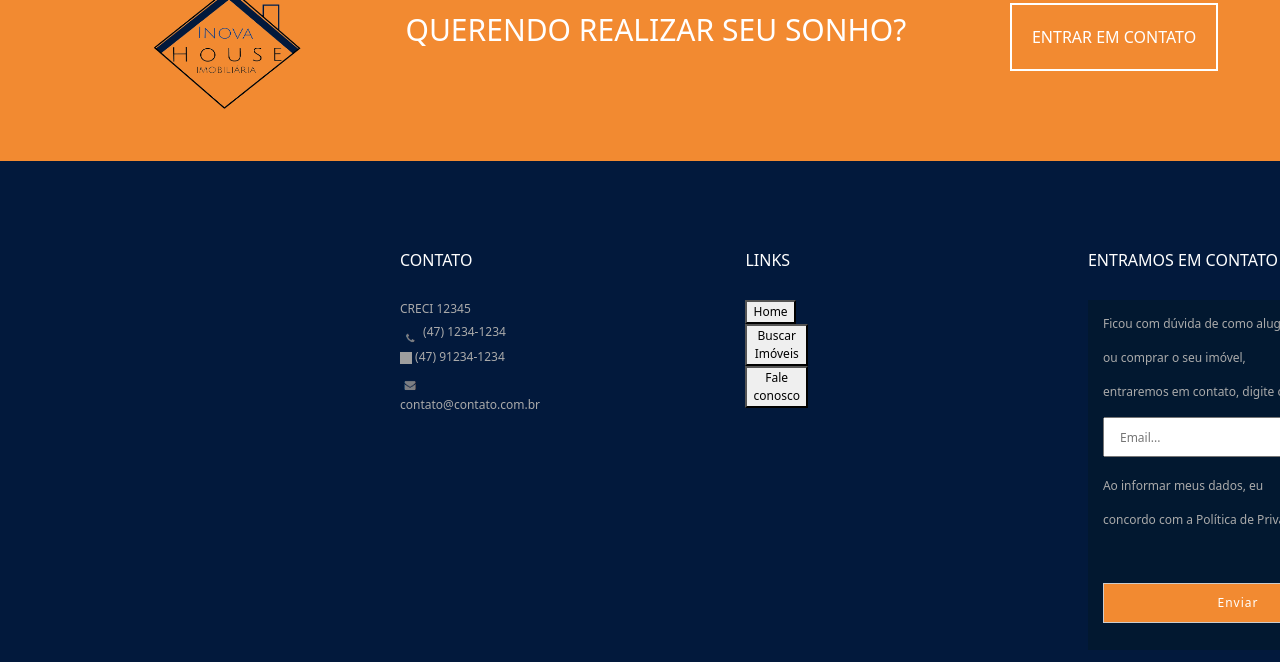
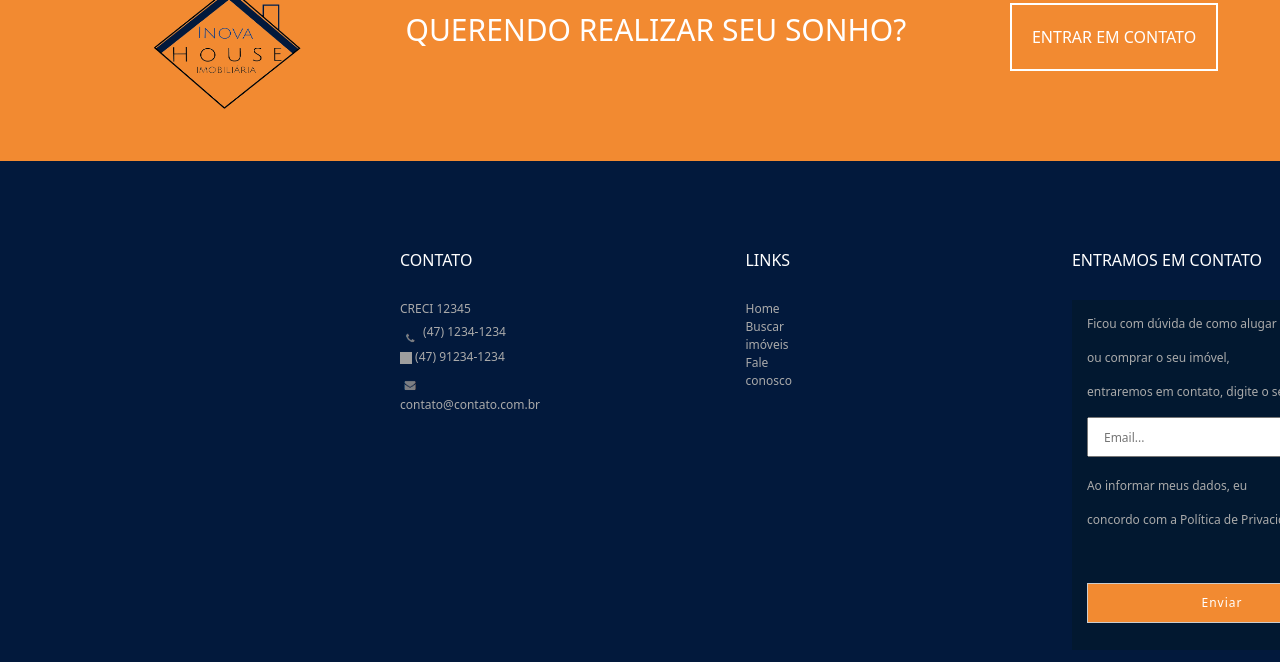
Before and after one commit to vitoriacsantoss/HackatonIntegrado, a Vue app: page / in a window 1280 px wide. Shown: the part 1239-1901 px from the top of the page. Built offline with nearby package versions, Linux system fonts and the light colour scheme; grey boxes are pictures that could not be loaded.

Commit message:
manuMainFooter

```diff
--- a/src/components/MainFooter.vue
+++ b/src/components/MainFooter.vue
@@ -32,15 +32,16 @@ const email = ref('')
         </div>
         <div class="links">
             <h1>LINKS</h1>
-            <div class="bot">
-                <button @click="$router.push({ name: 'home' })">Home</button>
+           <div>
+            <router-link to="/" class="routerHome">Home</router-link>
             </div>
-            <div class="bot">
-                <button @click="$router.push({ name: 'buscar' })">Buscar Imóveis</button>
+            <div>
+            <router-link to="/buscar" class="routerBusca">Buscar imóveis</router-link>
             </div>
-            <div class="bot">
-                <button @click="$router.push({ name: 'contato' })">Fale conosco</button>
-            </div>
+            <div>
+            <router-link to="/contato" class="routerFale">Fale conosco</router-link>
+        </div>
+
         </div>
         <div class="entramos">
             <h1>ENTRAMOS EM CONTATO</h1>
@@ -59,6 +60,19 @@ const email = ref('')
 </template>
 
 <style scoped>
+.routerBusca{
+text-decoration: none;
+color: #AAAAAA;
+}
+.routerHome{
+text-decoration: none;
+color: #AAAAAA;
+}
+.routerFale{
+text-decoration: none;
+color: #AAAAAA;
+}
+
 .comp {
     color: white;
     height: 40px;
```
